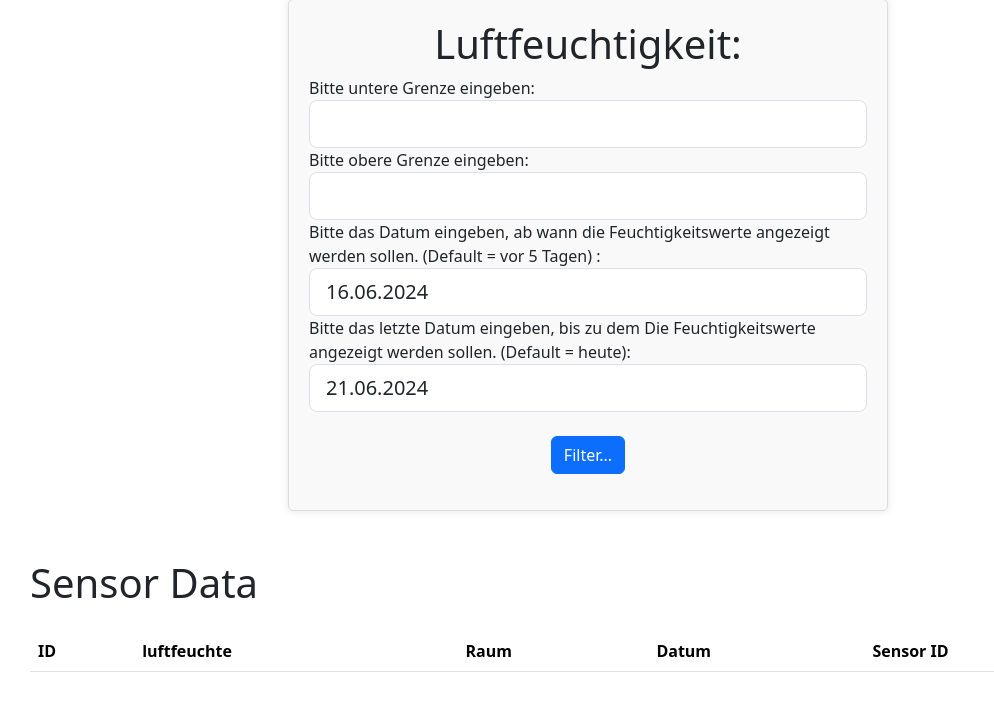
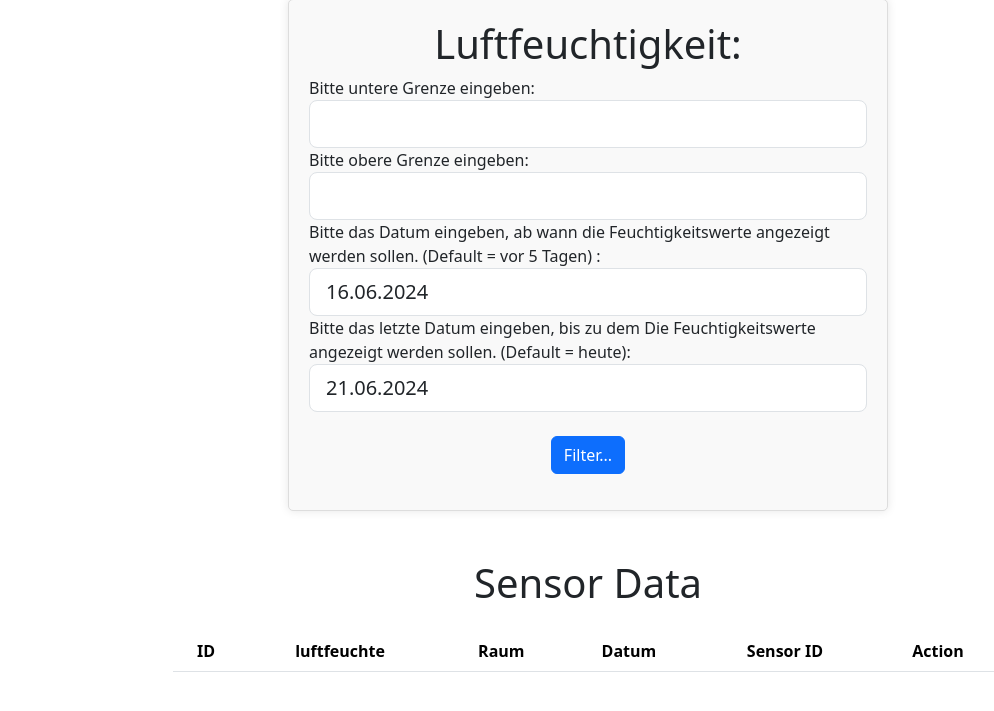
Before and after one commit to NicoAUS/SmartHomeWeb, a Django app: page /showhumid/ in a window 1280 px wide. Shown: the part 49-760 px from the top of the page, without its empty margins (52-1046 px from the left). Run offline with Django 4.2, Linux system fonts and the light colour scheme; data that the repository does not hold is empty; some libraries are stand-ins or nearby versions.

Commit message:
Add Sensor function to render view

```diff
--- a/smarthomeweb_proj/web/templates/web/humids.html
+++ b/smarthomeweb_proj/web/templates/web/humids.html
@@ -5,8 +5,8 @@
     <title>SmartHomeWeb - {{ title }}</title>
     <!--
     <link rel="stylesheet" href="../../static/web/styles/base.css">
-    <link rel="stylesheet" href="../../static/web/styles/smarthomestyles_static.css">
     -->
+    <link rel="stylesheet" href="../../static/web/styles/form.css">
     {% load bootstrap5 %}
     {% bootstrap_css %}
     {% bootstrap_javascript %}
@@ -47,9 +47,9 @@
                 </div>
             </div>
         </div>
-        <div class="container mt-5">
-            <h1 class="mb-4">Sensor Data</h1>
-            <table class="table table-striped">
+        <div class="container mt-5 col-8 align-self-center">
+            <h1 class="mb-4 text-center">Sensor Data</h1>
+            <table class="table table-striped text-center">
                 <thead>
                     <tr>
                         <th>ID</th>
@@ -57,6 +57,7 @@
                         <th>Raum</th>
                         <th>Datum</th>
                         <th>Sensor ID</th>
+                        <th>Action</th>
                     </tr>
                 </thead>
                 <tbody>
@@ -70,6 +71,16 @@
                             {{h.sen}}
                             Details...
                         </a></td>
+                        <td>
+                            <form action="/edit/1" method="post" class="d-inline">
+                                {% csrf_token %}
+                                <button type="submit" class="btn btn-warning">Edit</button>
+                            </form>
+                            <form action="/delete/1" method="post" class="d-inline">
+                                {% csrf_token %}
+                                <button type="submit" class="btn btn-danger">Delete</button>
+                            </form>
+                        </td>
                     </tr>
                     {% endfor %}
                 </tbody>
--- a/smarthomeweb_proj/web/urls.py
+++ b/smarthomeweb_proj/web/urls.py
@@ -2,9 +2,11 @@ from django.urls import path
 from . import views
 
 urlpatterns = [
-    path('', views.index, name="index"),
+    path('web', views.index, name="index"),
     path("showtemps/", views.display_temps),
     path("showtemps/<str:temp_id>/", views.tempdetails, name="temp_detail"),
     path("showhumid/", views.display_humid),
     path("showhumid/<str:humid_id>/", views.humiddetails, name="humid_detail"),
+    path("sensors/", views.display_sensors,  name='sensor_form'),
+
 ]
--- a/smarthomeweb_proj/web/views.py
+++ b/smarthomeweb_proj/web/views.py
@@ -1,4 +1,4 @@
-from django.http import HttpResponse
+from django.http import HttpResponse, HttpResponseRedirect
 from django.shortcuts import render, redirect
 from .models import Sensor, Werte
 from web.forms.TempsFilterForm import TempsFilterForm
@@ -21,6 +21,17 @@ def tempdetails(request, temp_id):
                          {queryset.sen_ip},
                          {queryset.sen_code}""")
 
+def display_sensors(request):
+    sensors = Sensor.objects.all()
+    if request.method == 'POST':
+        form = SensorCreateEditModelForm(request.POST)
+        if form.is_valid():
+            form.save()
+            return HttpResponseRedirect('/')
+    else:
+        form = SensorCreateEditModelForm()
+    return render(request, 'web/sensors.html', {'sensors': sensors, 'form': form})
+    return render(request, "web/sensors.html")
 
 def display_humid(request):
     form = HumidsFilterForm()
```
Also changed, not shown: smarthomeweb_proj/web/templates/web/temps.html (+1 -15 lines).
